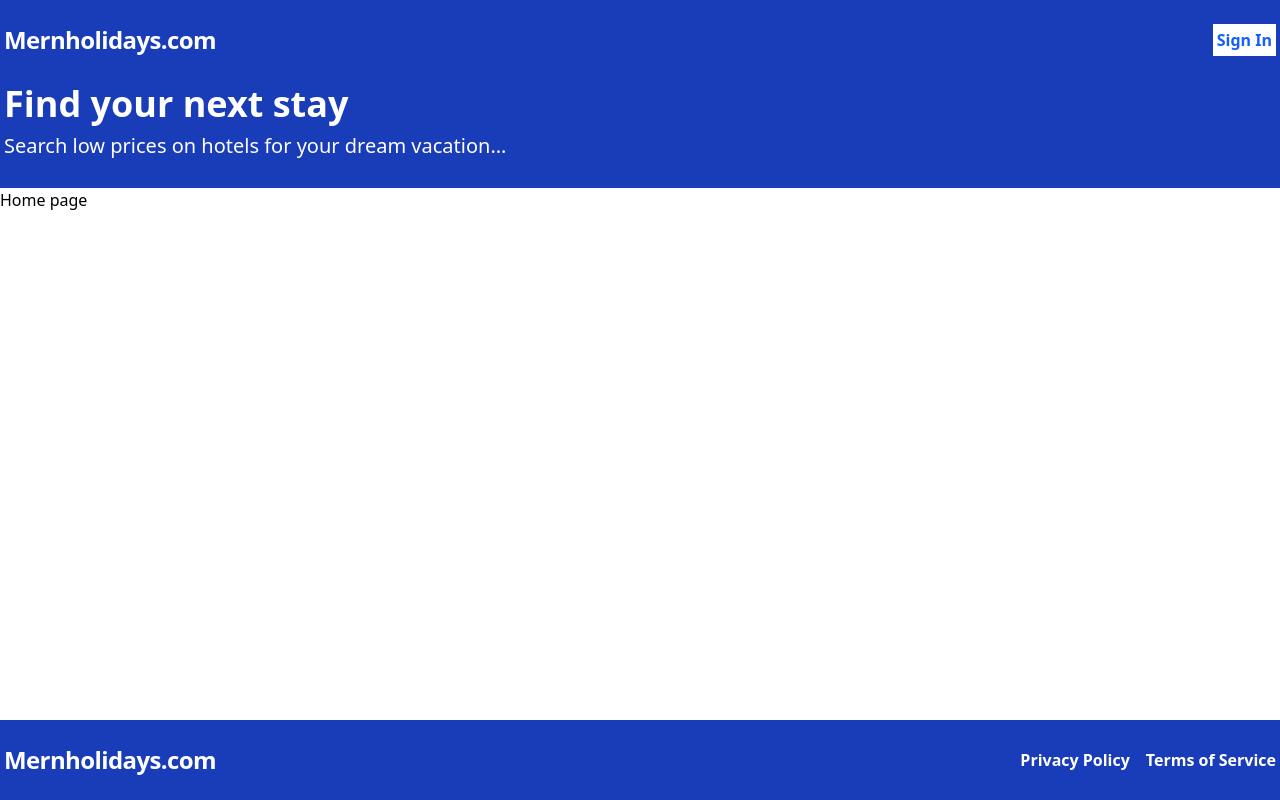
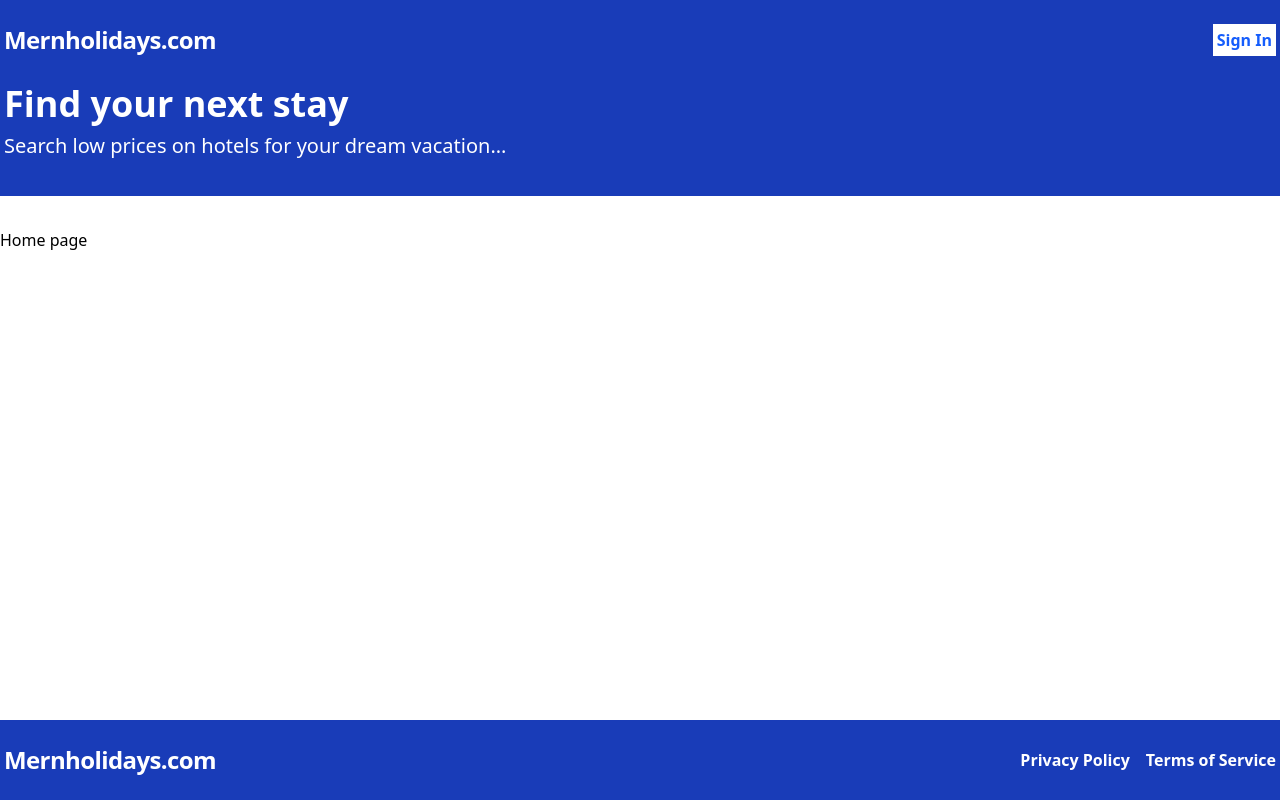
Before and after one commit to gaurav-08-patel/booking_app, a React app in the folder frontend/: page / in a window 1280 px wide. Built offline with nearby package versions, Linux system fonts and the light colour scheme; the HTML template or start-up script is replaced by a standard one.

Commit message:
Updated hero.jsx

```diff
--- a/frontend/src/components/Hero.jsx
+++ b/frontend/src/components/Hero.jsx
@@ -1,7 +1,7 @@
 
 const Hero = () => {
   return (
-    <div className=" bg-blue-800 pb-6">
+    <div className=" bg-blue-800 pb-8 mb-8">
         <div className="flex flex-col gap-2 container mx-auto p-1">
             <h1 className="text-4xl font-bold text-white">Find your next stay</h1>
             <p className="text-xl text-white">
```
